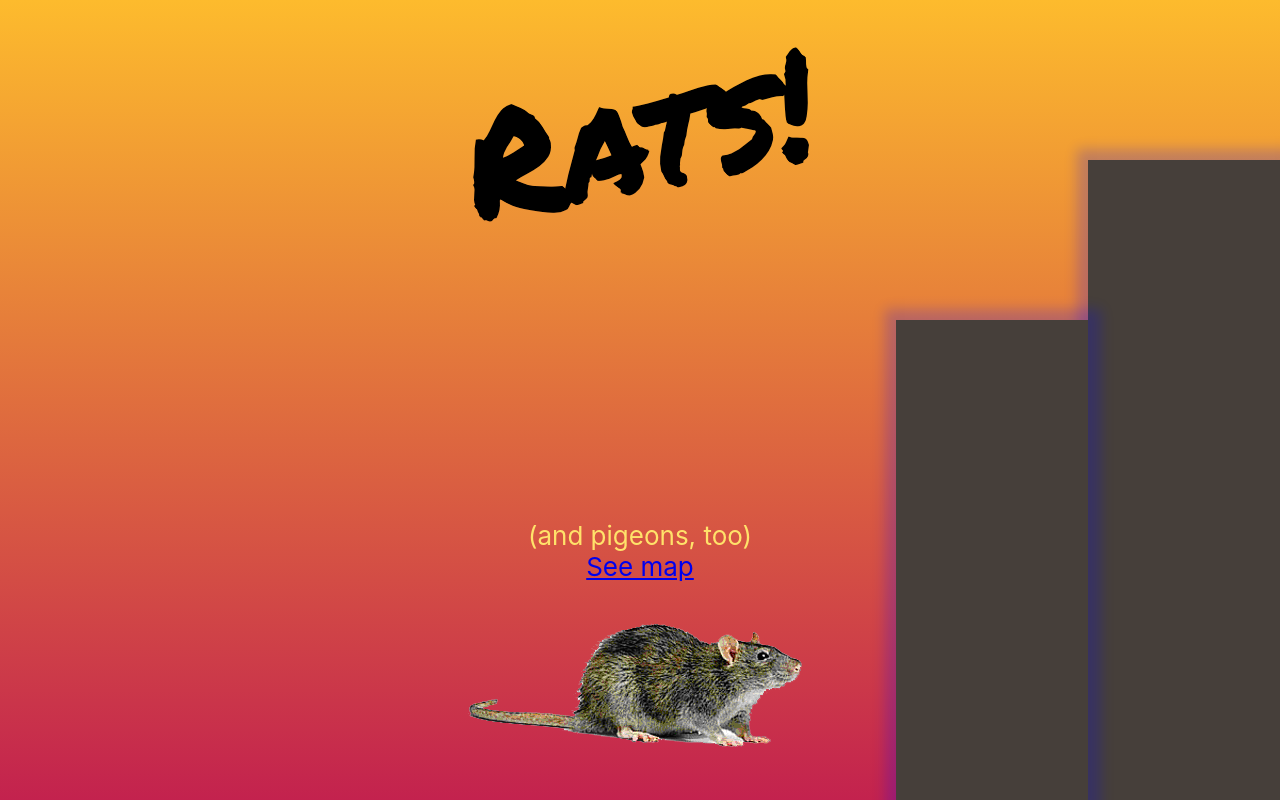
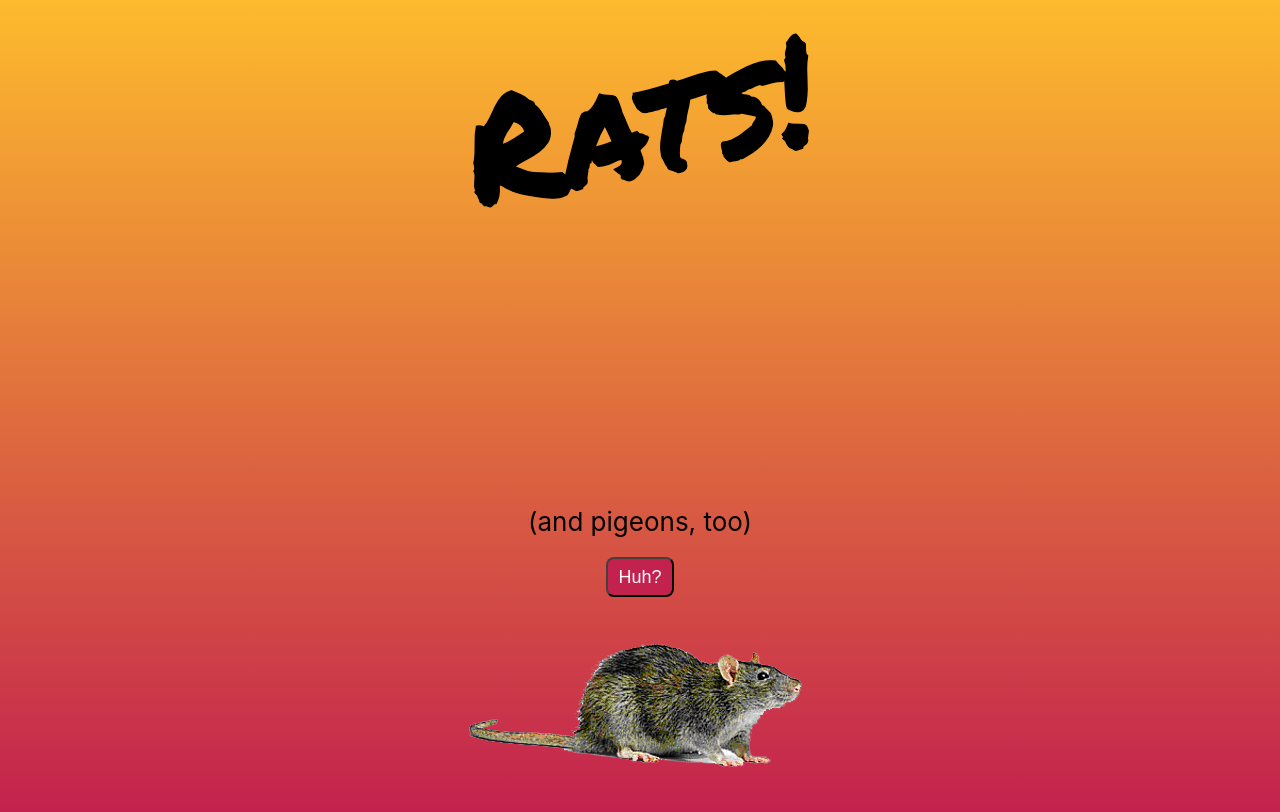
Before and after one commit to dviglucci/rats, a React (Create React App) app: page / in a window 1280 px wide. Built offline with nearby package versions, Linux system fonts and the light colour scheme.

Commit message:
added InfoBox component

```diff
--- a/src/App.css
+++ b/src/App.css
@@ -8,14 +8,7 @@
   align-items: center;
   justify-content: center;
   font-size: calc(10px + 2vmin);
-  color: #ffe26a;
 }
-
-/* .home-text {
-  position: absolute;
-  z-index: 1;
-  font-size: 10vh;
-} */
 
 .pizza {
   pointer-events: none;
@@ -65,6 +58,7 @@
   justify-content: center;
   padding: 2%;
   font-size: larger;
+  background-color: #fdbb2d;
 }
 
 .switch {
@@ -95,7 +89,7 @@
   left: 0;
   right: 0;
   bottom: 0;
-  background-color: #ccc;
+  background-color: #463f3a;
   -webkit-transition: .4s;
   transition: .4s;
 }
@@ -113,11 +107,11 @@
 }
 
 input:checked + .slider {
-  background-color: #fdbb2d;
+  background-color: #c3224e;
 }
 
 input:focus + .slider {
-  box-shadow: 0 0 1px #fdbb2d;
+  box-shadow: 0 0 1px #c3224e;
 }
 
 input:checked + .slider:before {
@@ -148,11 +142,19 @@ select {
   margin: 0px 5px 3px;
 }
 
-#how-many {
+button {
   margin: 20px 0px 5px;
+  padding: 0px 10px;
+  background-color: #c3224e;
+  /* border: none; */
+  border-color: #463f3a;
+  height: 40px;
+  font-size: large;
+  color: white;
+  border-radius: 8px;
 }
 
-#how-many:hover {
+button:hover {
   cursor: pointer;
 }
 
@@ -170,17 +172,17 @@ select {
 
 /* Modal Content/Box */
 .modal-content {
-  background-color: #ffe26a;
+  background-color: #fdbb2d;
   /* background-color: #fefefe; */
   margin: 15% auto; /* 15% from the top and centered */
   padding: 20px;
-  border: 1px solid #888;
+  border: 1px solid black;
   width: 30%; /* Could be more or less, depending on screen size */
 }
 
 /* The Close Button */
 .close {
-  color: #aaa;
+  color: #c3224e;
   float: right;
   font-size: 28px;
   font-weight: bold;
@@ -193,36 +195,25 @@ select {
   cursor: pointer;
 }
 
-.skyscrapers {
-  position: absolute;
-  background-color: #463f3a;
-  box-shadow: 1px 1px 12px 12px rgba(0, 0, 255, .2);
-  bottom: 0;
-  right: 0;
-  width: 15vw;
-  height: 80vh;
+.rat-home {
+  float: left;
 }
 
-#s1 {
+.info-box {
+  width: 20%;
   position: absolute;
-  background-color: #463f3a;
-  box-shadow: 1px 1px 12px 12px rgba(0, 0, 255, .2);
-  bottom: 0;
-  right: 100%;
-  width: 100%;
-  height: 60vh;
+  top: 30%;
+  right: 7%;
+  border: 1px solid #333;
+  padding: 10px 15px;
 }
 
-#s2 {
+/* .info-text {
+  width: 42px;
+  height: 42px;
+  background: red;
   position: absolute;
-  background-color: #463f3a;
-  box-shadow: 1px 1px 12px 12px rgba(0, 0, 255, .2);
-  bottom: 0;
-  right: 200%;
-  width: 100%;
-  height: 70vh;
-}
-
-.rat-home {
-  object-position: left top;
-}
+  top: 0;
+  right: 0;
+  z-index: 1;
+} */
--- a/src/components/ControlBarCircle.js
+++ b/src/components/ControlBarCircle.js
@@ -19,9 +19,9 @@ const ControlBarCircle = (props) => {
 
   return (
     <div>
-      <div onClick={circleFxn} id="how-many">
-        ⭐ How many pests are near me?
-      </div>
+      <button onClick={circleFxn}>
+        How many critters are near me?
+      </button>
       <div id="myModal" className="modal">
             <div className="modal-content">
               <span className="close" onClick={closeModal}>&times;</span>
--- a/src/components/Home.js
+++ b/src/components/Home.js
@@ -1,20 +1,25 @@
 import '../App.css';
-import { Link } from 'react-router-dom';
+import React, { useState } from 'react';
 import ratHome from '../rat-home.png';
 import logo from '../logo.png';
+import InfoBox from './InfoBox.js'
 
 function Home() {
+  const [showInfoBox, setInfoBox] = useState(false);
+
   return (
     <div className="home">
       <header className="home-text">
       <img src={logo} alt='logo' id='logo'/>
         <div>(and pigeons, too)</div>
-        <Link to='/map'>See map</Link>
+        <button onClick={() => setInfoBox(true)}>Huh?</button>
       </header>
-      <div className='skyscrapers'>
-        <div id='s1'></div>
+      <div className='rat-home'>
+      <img src={ratHome} alt='rat'/>
       </div>
-      <img src={ratHome} alt='rat' id='rat-home'/>
+      {showInfoBox === true ?
+        <InfoBox /> : null
+      }
     </div>
   );
 }
--- /dev/null
+++ b/src/components/InfoBox.js
@@ -0,0 +1,15 @@
+import React from 'react';
+import { Link } from 'react-router-dom';
+
+const InfoBox = () => {
+  return (
+      <div className='info-box'>
+          <div className='info-text'>
+          NYC Open Data contains information about rat sightings and reports of pigeon waste across the city. You can use this web app to explore the data!
+          </div>
+          <Link to='/map'>Weird, but ok</Link>
+      </div>
+  );
+};
+
+export default InfoBox;
--- a/src/components/Map.js
+++ b/src/components/Map.js
@@ -41,7 +41,7 @@ const circleOptions = {
   draggable: true,
   editable: false,
   visible: true,
-  radius: 804.672,
+  radius: 1609.34,
   zIndex: 1,
 };
 
```
